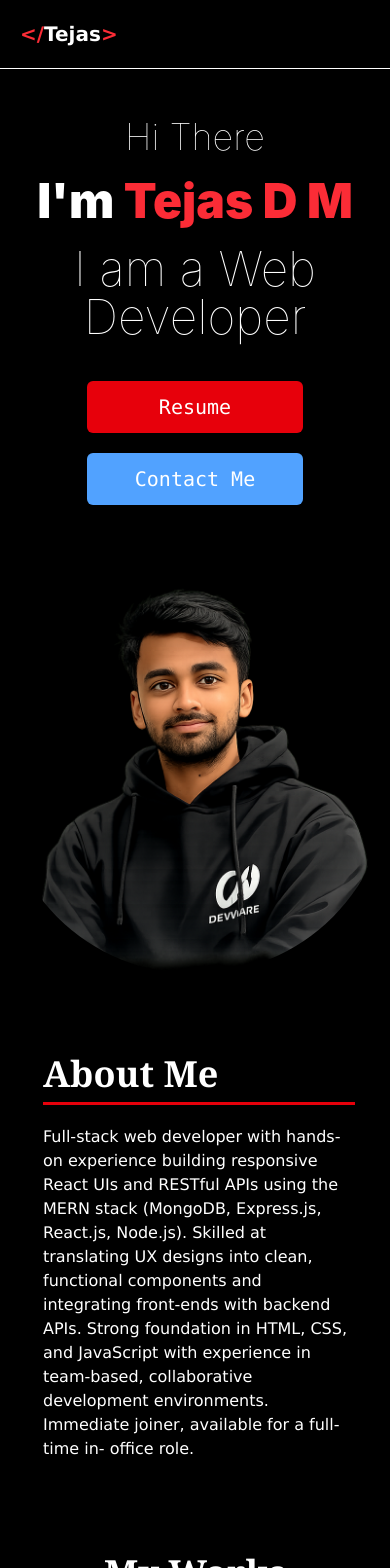
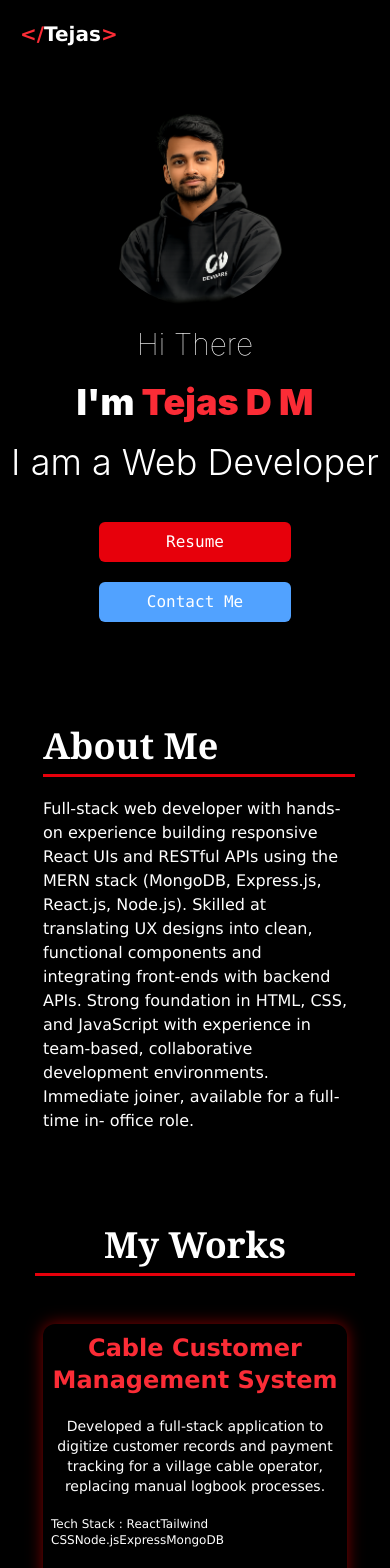
Before and after one commit to Dmtejas/dmtejasportfolio, a React (Vite) app: page / in a window 390 px wide. Shown: the top 1568 px of the page. Built offline with nearby package versions, Linux system fonts and the light colour scheme; a web font is replaced by a local one.

Commit message:
fix: Fixing some layout issues

```diff
--- a/src/components/AboutMe.jsx
+++ b/src/components/AboutMe.jsx
@@ -1,6 +1,6 @@
 const AboutMe = () => {
   return (
-    <div id="about" className="max-w-xs lg:max-w-7xl pt-20 lg:pt-5 lg:pl-0 pl-2 mx-auto lg:text-center flex flex-col gap-y-5">
+    <div id="about" className="max-w-xs lg:max-w-7xl pt-26 lg:pt-5 lg:pl-0 pl-2 mx-auto lg:text-center flex flex-col gap-y-5">
       <h1 className="text-4xl lg:text-5xl font-serif font-bold text-white border-3 border-t-0 border-l-0 border-r-0 pb-2 border-red-600">About Me</h1>
       <p className="lg:text-xl text-start">
         Full-stack web developer with hands-on experience building responsive
--- a/src/components/Header.jsx
+++ b/src/components/Header.jsx
@@ -6,7 +6,7 @@ const Header = () => {
   const right = ` >`;
 
   return (
-    <div className="lg:mt-10 lg:mx-60 flex lg:justify-around border border-t-0 border-l-0 border-r-0 border-white p-5 ">
+    <div className="lg:mt-10 lg:mx-60 flex lg:justify-around lg:border lg:border-t-0 lg:border-l-0 lg:border-r-0 border-white p-5 ">
       <button className="lg:text-3xl text-xl font-bold flex"><p className="text-red-500">{left}</p><p>{name}</p><p className="text-red-500">{right}</p></button>
       <div className="hidden text-xl lg:flex gap-x-10 font-bold">
         <HeaderButton button_name="Home" path="/" />
--- a/src/components/Hero.jsx
+++ b/src/components/Hero.jsx
@@ -4,26 +4,27 @@ import Resume from "../../public/Resume.pdf";
 const Hero = () => {
   return (
     <div className=" lg:max-w-7xl lg:ml-32 lg:bg-transparent font-sans flex lg:flex-row flex-col lg:pl-0  gap-x-16">
-      <div className="flex flex-col gap-y-5 pt-12 items-center lg:items-start">
-        <h1 className="lg:text-5xl text-4xl font-thin">Hi There</h1>
-        <h1 className="lg:text-7xl text-5xl font-black">
+      <div className="flex flex-col gap-y-5 lg:pt-12 items-center lg:items-start">
+        <img className="flex lg:hidden w-1/2 rounded-full pt-10 lg:pt-0" src={Me} alt="" />
+        <h1 className="lg:text-5xl text-3xl font-thin">Hi There</h1>
+        <h1 className="lg:text-7xl text-4xl font-black">
           I'm <span className="text-red-500">Tejas D M</span>
         </h1>
-        <p className="lg:text-7xl text-5xl font-thin lg:text-start text-center">I am a Web Developer</p>
+        <p className="lg:text-7xl text-4xl font-light lg:text-start text-center">I am a Web Developer</p>
         <div className="flex lg:flex-row flex-col gap-y-5 lg:gap-x-10 mt-5">
           <a href={Resume} download>
-            <button className="bg-red-600 px-16 py-3 shadow-2xl text-xl rounded-md font-mono transition-all duration-300 hover:scale-110 w-full">
+            <button className="bg-red-600 px-16 py-2 shadow-2xl lg:text-xl rounded-md font-mono transition-all duration-300 hover:scale-110 w-full">
               Resume
             </button>
           </a>
           <a href="#contact">
-            <button className="bg-blue-400 text-xl font-mono text-white py-3 px-12  transition-all duration-300 hover:scale-110 rounded-md">
+            <button className="bg-blue-400 lg:text-xl font-mono text-white py-2 px-12  transition-all duration-300 hover:scale-110 rounded-md">
               Contact Me
             </button>
           </a>
         </div>
       </div>
-      <img className="lg:w-1/3 rounded-full lg:pt-0 pt-18" src={Me} alt="" />
+      <img className="hidden lg:flex lg:w-1/3 rounded-full lg:pt-0 pt-18" src={Me} alt="" />
     </div>
   );
 };
```
